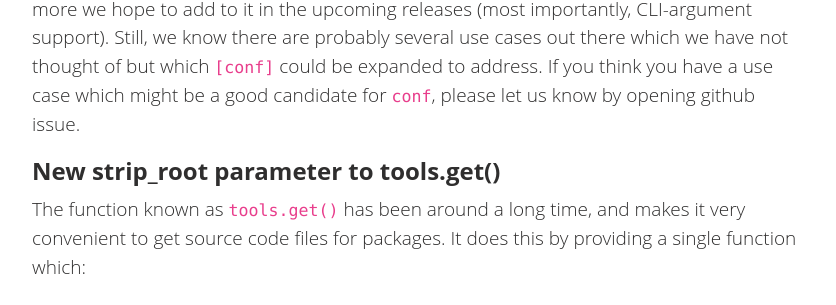
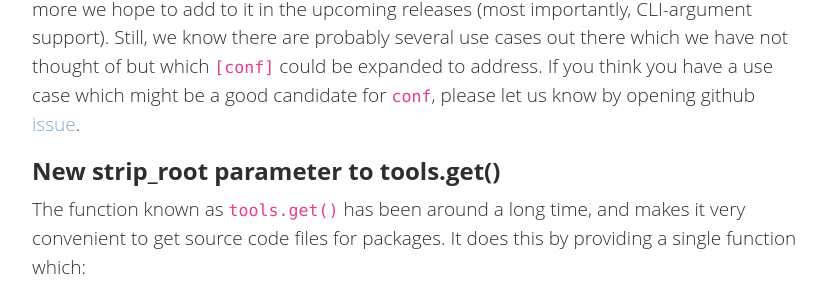
Before and after one commit to conan-io/conan-io.github.io, a Jekyll site: the page built from _posts/2021-01-25-New-conan-release-1-33.markdown, in a window 1280 px wide and 900 px high, scrolled down 2756 px. Shown: the part 178-483 px from the top of the window, without its empty margins (20-856 px from the left). Built offline with Jekyll 4.4.1, drawn with Linux system fonts in a browser that asks for light colours; comment, search, counter and statistics services are not loaded; part of the change alters nothing that is shown.

```diff
--- a/_posts/2021-01-25-New-conan-release-1-33.markdown
+++ b/_posts/2021-01-25-New-conan-release-1-33.markdown
@@ -95,7 +95,7 @@ there is a lot more we hope to add to it in the upcoming releases (most
 importantly, CLI-argument support). Still, we know there are probably several
 use cases out there which we have not thought of but which `[conf]` could be
 expanded to address. If you think you have a use case which might be a good
-candidate for `conf`, please let us know by opening github issue.
+candidate for `conf`, please let us know by opening github [issue](https://github.com/conan-io/conan/issues).
 
 ## New strip_root parameter to tools.get()
 
```
